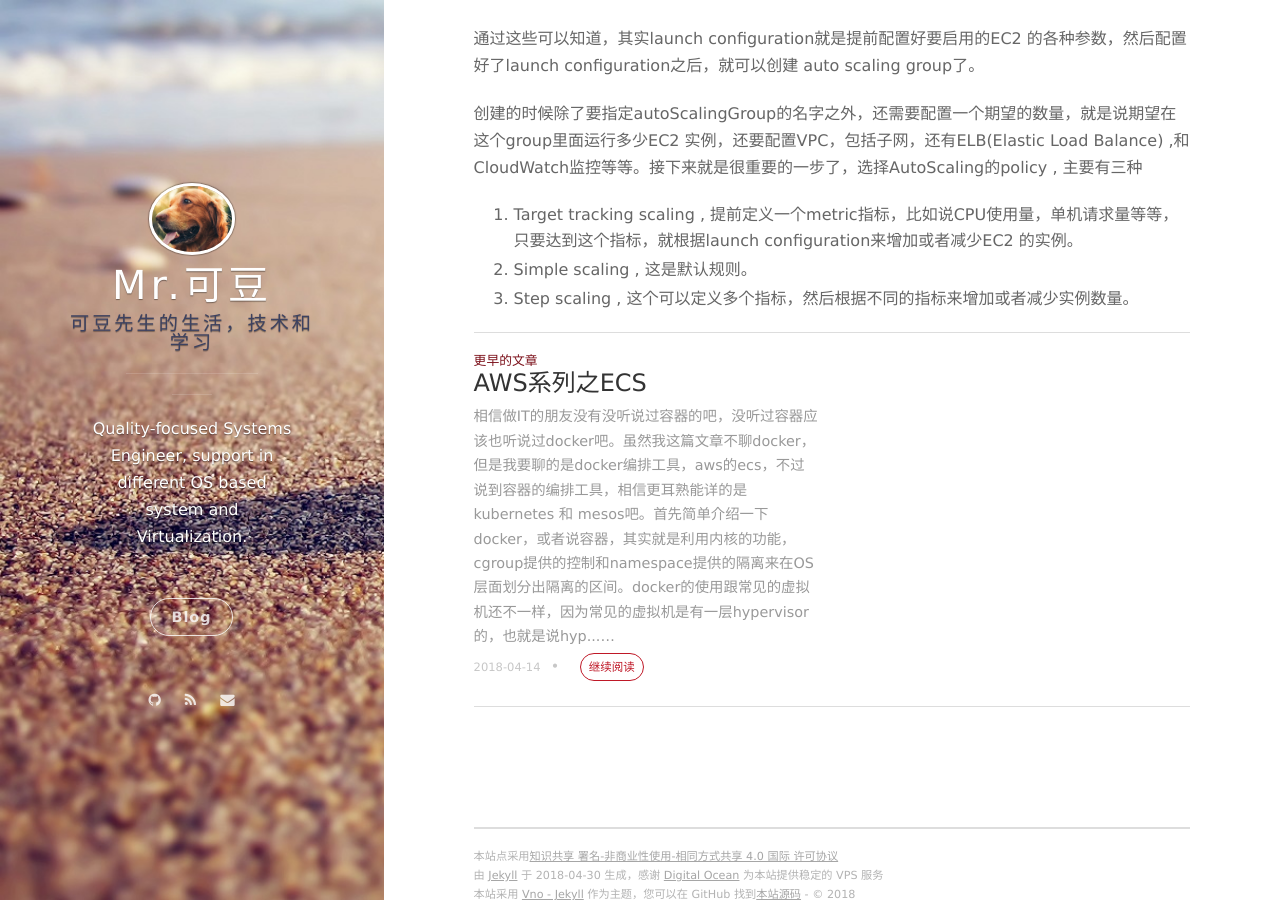
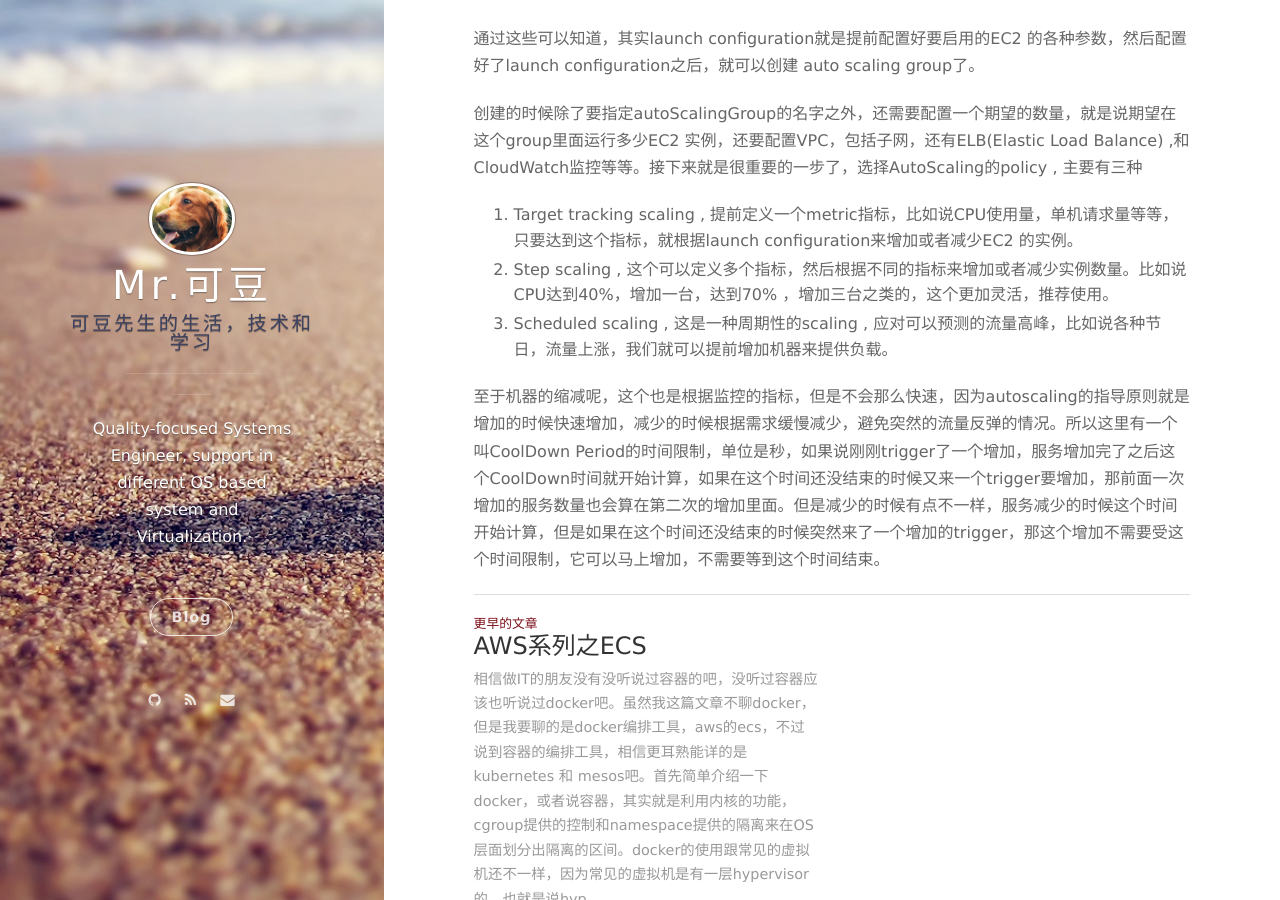
Before and after one commit to NickSu86/NickSu86.github.io, a Jekyll site: the page built from _posts/2018-04-16-aws-autoscaling.markdown, in a window 1280 px wide and 900 px high, scrolled down 658 px. Built offline with Jekyll 4.4.1, drawn with Linux system fonts in a browser that asks for light colours; nearby versions of some CDN libraries; comment, search, counter and statistics services are not loaded.

Commit message:
update autoscaling

```diff
--- a/_posts/2018-04-16-aws-autoscaling.markdown
+++ b/_posts/2018-04-16-aws-autoscaling.markdown
@@ -22,5 +22,7 @@ date: 2018-04-16 15:32:24.000000000 +09:00
 创建的时候除了要指定autoScalingGroup的名字之外，还需要配置一个期望的数量，就是说期望在这个group里面运行多少EC2 实例，还要配置VPC，包括子网，还有ELB(Elastic Load Balance) ,和CloudWatch监控等等。接下来就是很重要的一步了，选择AutoScaling的policy , 主要有三种
 
 1. Target tracking scaling , 提前定义一个metric指标，比如说CPU使用量，单机请求量等等，只要达到这个指标，就根据launch configuration来增加或者减少EC2 的实例。
-2. Simple scaling , 这是默认规则。
-3. Step scaling , 这个可以定义多个指标，然后根据不同的指标来增加或者减少实例数量。
+2. Step scaling , 这个可以定义多个指标，然后根据不同的指标来增加或者减少实例数量。比如说CPU达到40%，增加一台，达到70% ，增加三台之类的，这个更加灵活，推荐使用。
+3. Scheduled scaling , 这是一种周期性的scaling , 应对可以预测的流量高峰，比如说各种节日，流量上涨，我们就可以提前增加机器来提供负载。
+
+至于机器的缩减呢，这个也是根据监控的指标，但是不会那么快速，因为autoscaling的指导原则就是增加的时候快速增加，减少的时候根据需求缓慢减少，避免突然的流量反弹的情况。所以这里有一个叫CoolDown Period的时间限制，单位是秒，如果说刚刚trigger了一个增加，服务增加完了之后这个CoolDown时间就开始计算，如果在这个时间还没结束的时候又来一个trigger要增加，那前面一次增加的服务数量也会算在第二次的增加里面。但是减少的时候有点不一样，服务减少的时候这个时间开始计算，但是如果在这个时间还没结束的时候突然来了一个增加的trigger，那这个增加不需要受这个时间限制，它可以马上增加，不需要等到这个时间结束。
```
